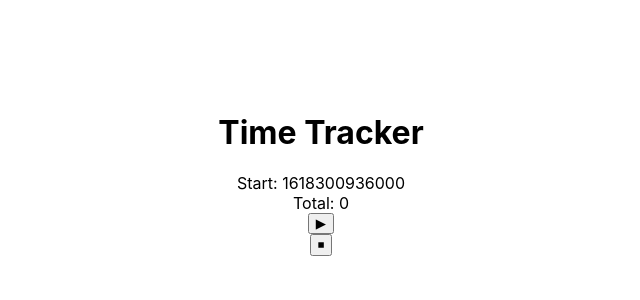
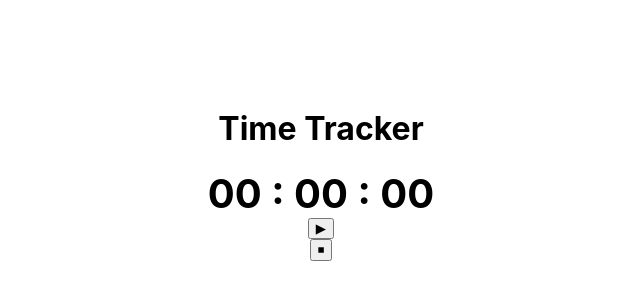
Before and after one commit to fre-ben/remote-assignment-timetracker, a Next.js app: page / in a window 1280 px wide. Shown: the part 226-526 px from the top of the page, without its empty margins (319-959 px from the left). Built offline with nearby package versions, Linux system fonts and the light colour scheme.

Commit message:
🎨 Use Counter component in TimeTracker

```diff
--- a/components/tracker/TimeTracker.tsx
+++ b/components/tracker/TimeTracker.tsx
@@ -1,4 +1,5 @@
 import { useEffect, useState } from "react";
+import Counter from "./Counter";
 import styles from "./TimeTracker.module.css";
 
 function TimeTracker() {
@@ -34,8 +35,7 @@ function TimeTracker() {
   return (
     <div className={styles.container}>
       <h1>Time Tracker</h1>
-      <div>Start: {timerStart}</div>
-      <div>Total: {timerTotal}</div>
+      <Counter timerTotal={timerTotal} />
       <button onClick={timerRunning ? pauseTimer : startTimer}>
         {timerRunning ? `⏸` : `▶`}
       </button>
```
